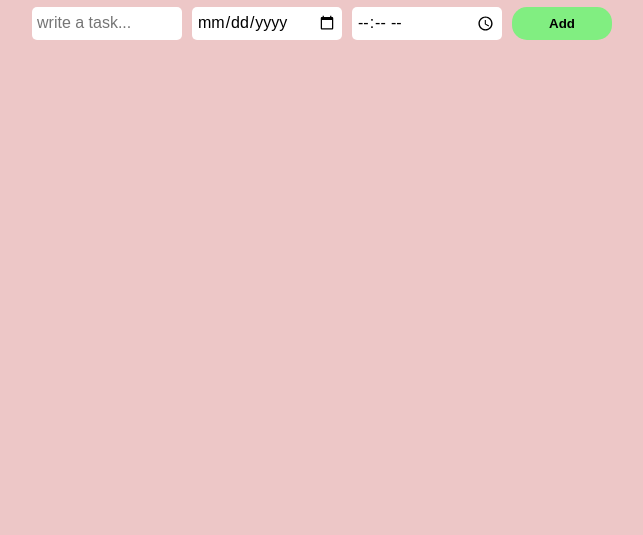
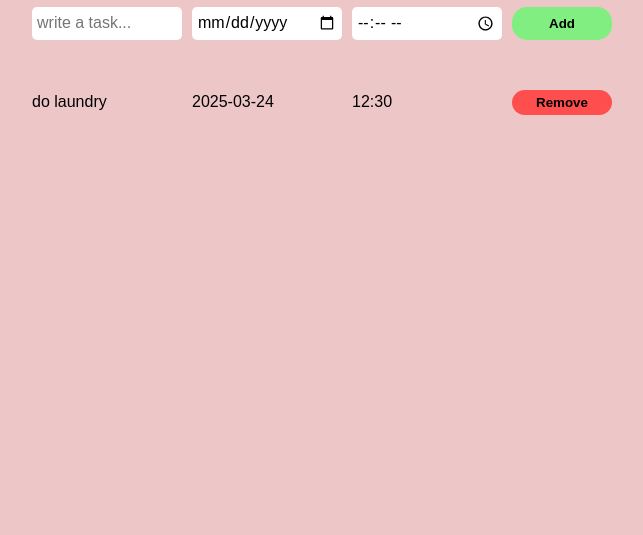
Before and after one commit to seniork7/to-do-list-app, a plain HTML site: page index.html in a window 1280 px wide. Shown: the part 265-800 px from the top of the page, without its empty margins (318-961 px from the left). Drawn offline with nearby package versions, Linux system fonts and the light colour scheme; the site is published under a folder, as on GitHub Pages, so addresses that start at the root find nothing.

Commit message:
fix file path for main.js

```diff
--- a/index.html
+++ b/index.html
@@ -25,7 +25,7 @@
 
 
     <script src="https://cdn.jsdelivr.net/npm/@motionone/dom"></script>
-    <script type="module" src="/JavaScript/main.js"></script>
+    <script type="module" src="JavaScript/main.js"></script>
 
 </body>
 </html>
```
